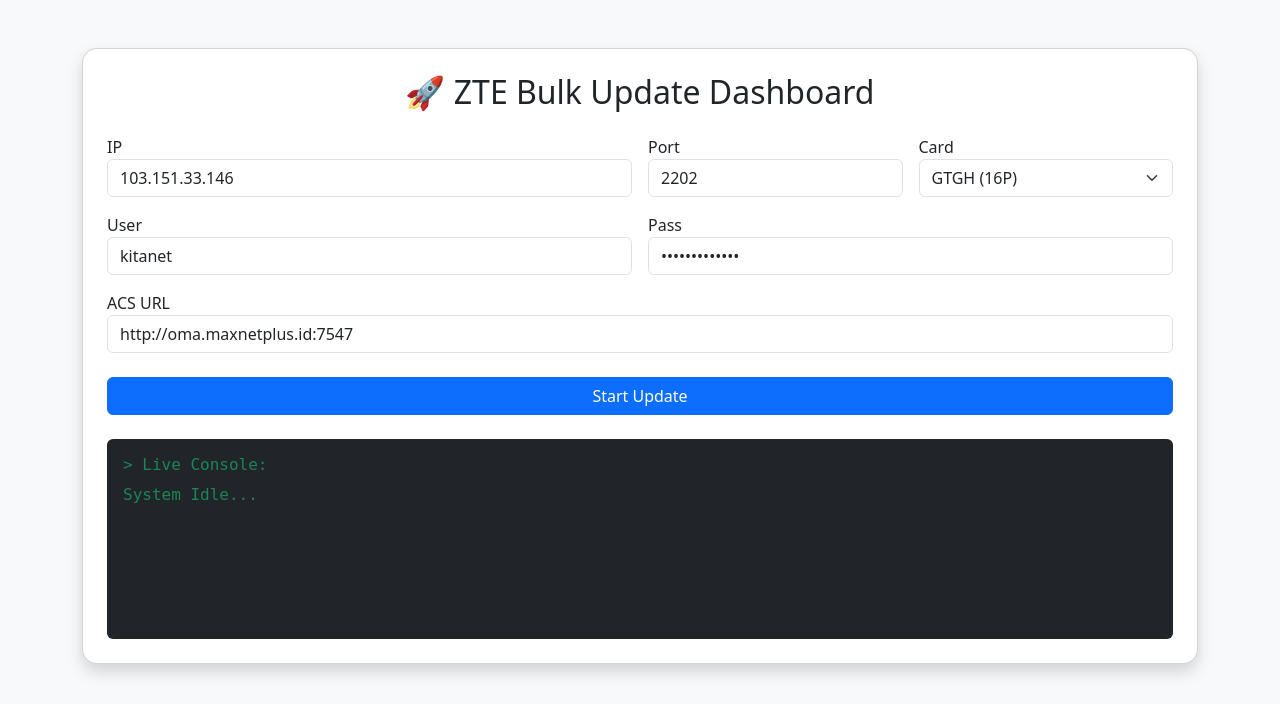
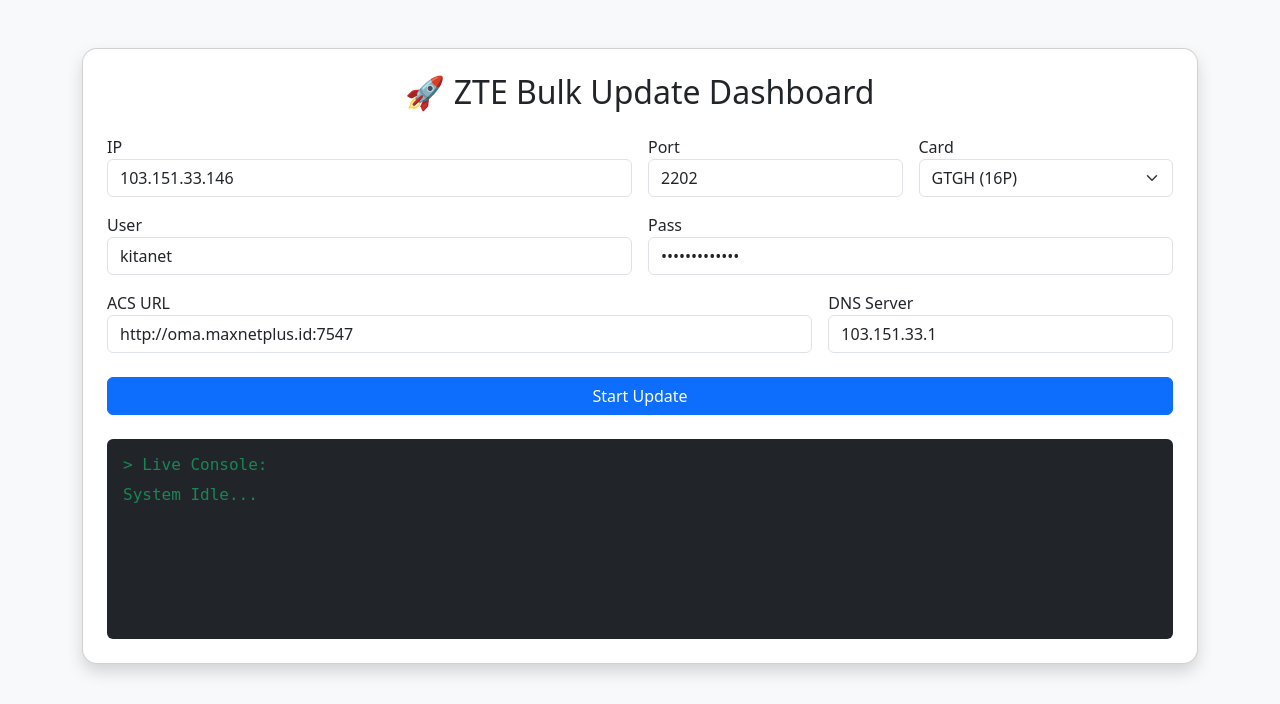
Before and after one commit to adhielesmana/zte-olt-manager, a Flask app: page / in a window 1280 px wide. Shown: the top 704 px of the page. Run offline with Flask 3, Linux system fonts and the light colour scheme.

Commit message:
feat: add DNS server field to bulk update (tr069-mgmt 1 dns)

```diff
--- a/app.py
+++ b/app.py
@@ -38,15 +38,17 @@
                 for full_id in working_onus:
                     onu_num = full_id.split(':')[-1]
                     with open(LOG_FILE, "a") as f: f.write(f"\nConfiguring {full_id}...")
-                    net_connect.send_config_set([
+                    cmds = [
                         f"pon-onu-mng {full_id}",
                         f"tr069-mgmt 1 acs {data['acs_url']}",
+                        f"tr069-mgmt 1 dns {data['dns_server']}",
                         "tr069-mgmt 1 inform enable",
                         "exit",
                         f"interface gpon-olt_{port_path}",
                         f"onu reboot {onu_num}",
                         "exit"
-                    ], cmd_verify=False)
+                    ]
+                    net_connect.send_config_set(cmds, cmd_verify=False)
                 net_connect.send_command("write", expect_string=prompt)
         with open(LOG_FILE, "a") as f: f.write("\n✅ ALL TASKS COMPLETE.")
         net_connect.disconnect()
--- a/templates/index.html
+++ b/templates/index.html
@@ -17,7 +17,8 @@
                 <div class="col-md-3"><label>Card</label><select id="card_type" class="form-select"><option value="GTGH">GTGH (16P)</option><option value="GTGO">GTGO (8P)</option></select></div>
                 <div class="col-md-6"><label>User</label><input type="text" id="username" class="form-control" value="kitanet"></div>
                 <div class="col-md-6"><label>Pass</label><input type="password" id="password" class="form-control" value="tehpoci@2022!"></div>
-                <div class="col-12"><label>ACS URL</label><input type="text" id="acs_url" class="form-control" value="http://oma.maxnetplus.id:7547"></div>
+                <div class="col-md-8"><label>ACS URL</label><input type="text" id="acs_url" class="form-control" value="http://oma.maxnetplus.id:7547"></div>
+                <div class="col-md-4"><label>DNS Server</label><input type="text" id="dns_server" class="form-control" value="103.151.33.1"></div>
             </div>
             <button type="submit" class="btn btn-primary w-100 mt-4">Start Update</button>
         </form>
@@ -31,7 +32,7 @@
     async function updateLog() { const res = await fetch('/log'); const text = await res.text(); document.getElementById('log-content').innerText = text; }
     document.getElementById('oltForm').onsubmit = async (e) => {
         e.preventDefault();
-        const data = { host: document.getElementById('host').value, port: document.getElementById('port').value, username: document.getElementById('username').value, password: document.getElementById('password').value, card_type: document.getElementById('card_type').value, acs_url: document.getElementById('acs_url').value };
+        const data = { host: document.getElementById('host').value, port: document.getElementById('port').value, username: document.getElementById('username').value, password: document.getElementById('password').value, card_type: document.getElementById('card_type').value, acs_url: document.getElementById('acs_url').value, dns_server: document.getElementById('dns_server').value };
         await fetch('/start', { method: 'POST', headers: {'Content-Type': 'application/json'}, body: JSON.stringify(data) });
         setInterval(updateLog, 3000);
     };
```
